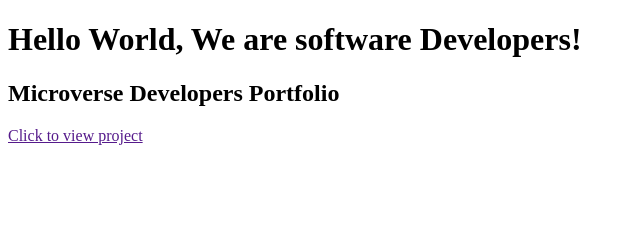
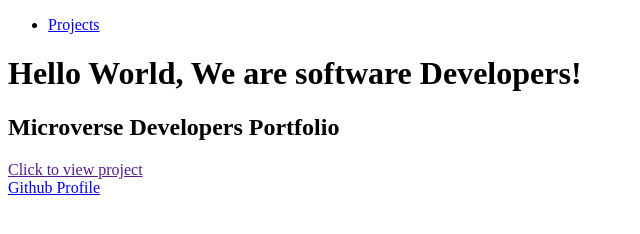
Before and after one commit to egichuhis/Microverse5, a plain HTML site: page fcc-test-suite-template-master/fcc-test-suite-template-master/index.html in a window 1280 px wide. Shown: the whole page, without its empty margins (0-640 px from the left). Drawn offline with Linux system fonts and the light colour scheme.

Commit message:
feature  7,8

```diff
--- a/fcc-test-suite-template-master/fcc-test-suite-template-master/index.html
+++ b/fcc-test-suite-template-master/fcc-test-suite-template-master/index.html
@@ -9,6 +9,13 @@
 
   <body>
     <nav id="navbar">
+      <ul>
+        <li>
+          <a href="#projects">Projects</a>
+        </li>
+
+      </ul>
+
 
     </nav>
 
@@ -21,6 +28,7 @@
       <div class="project-tile">
         <a href="">Click to view project</a>
       </div>
+      <a href="https://github.com/egichuhis/Microverse5" id="profile-link" target="_blank">Github Profile</a>
     </section>
 
 
```
